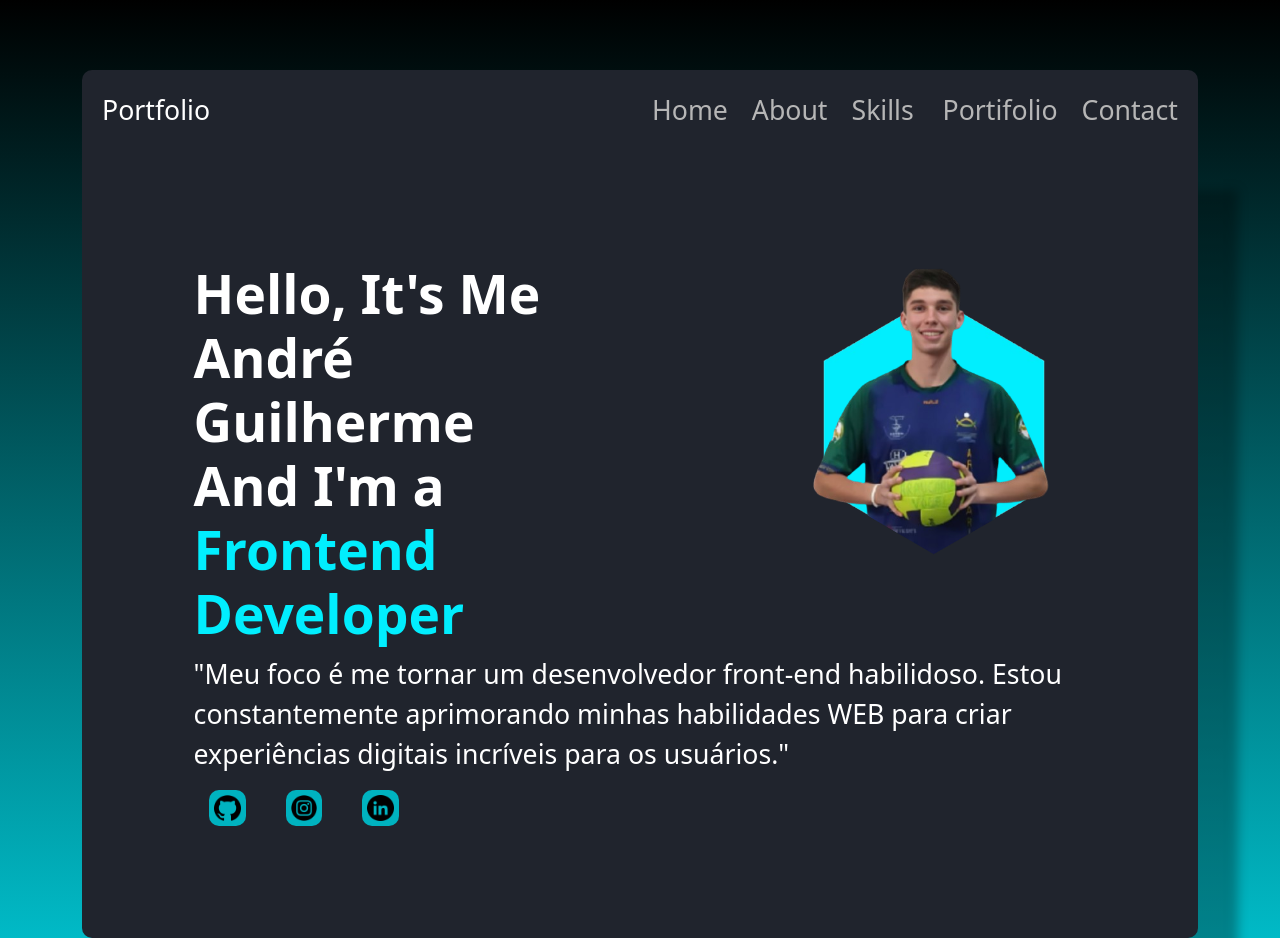
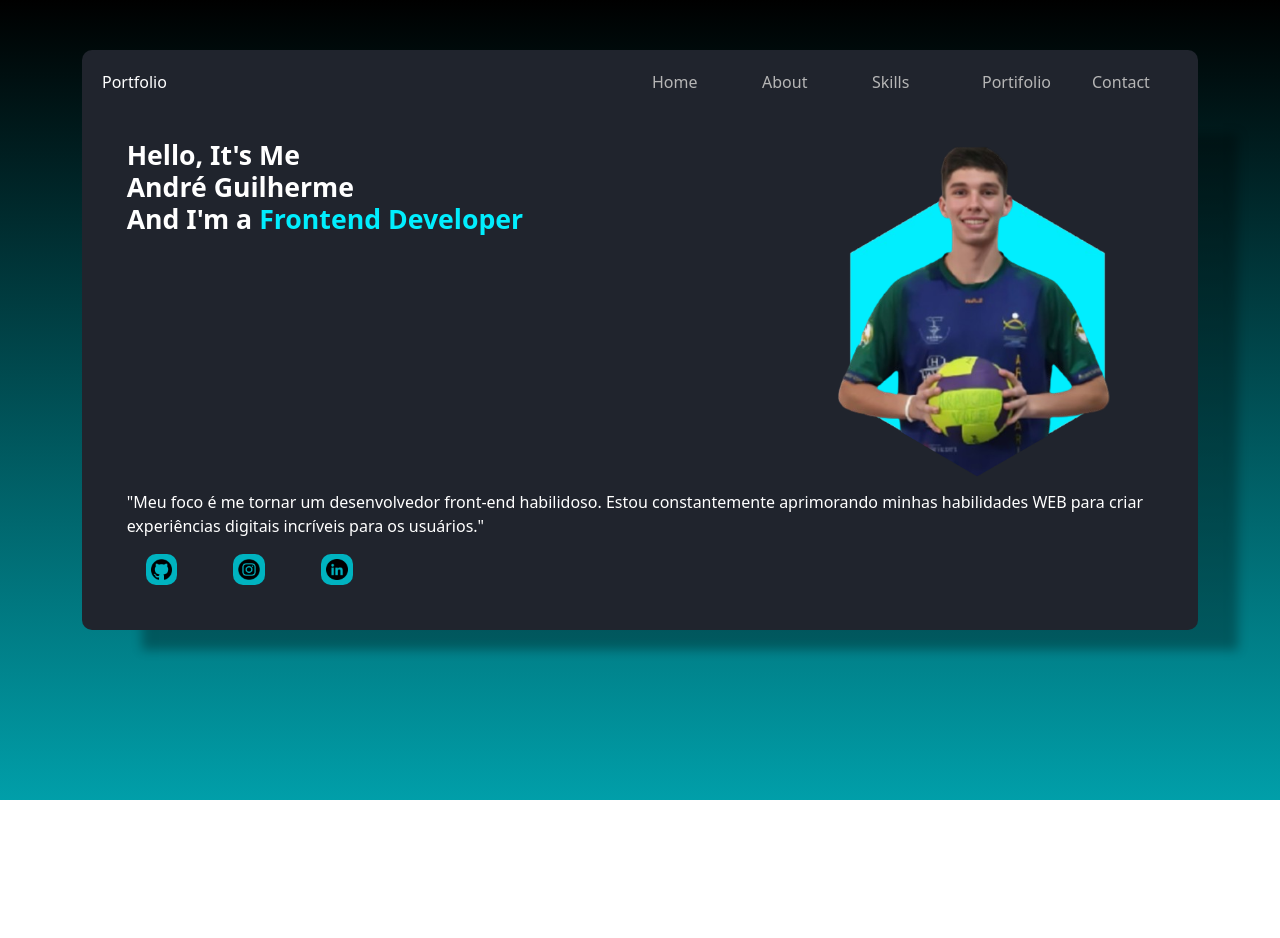
Before and after one commit to dev-andree/-andre-s-portfolio, a plain HTML site: page index.html in a window 1280 px wide. After the commit the page ends 800 px from the top, so only its background shows below. Drawn offline with nearby package versions, Linux system fonts and the light colour scheme.

Commit message:
Correção proporção

```diff
--- a/assets/CSS/portifolio_style.css
+++ b/assets/CSS/portifolio_style.css
@@ -37,7 +37,7 @@ nav ul li a {
 }
 
 .name {
-    font-size: 1.5em;
+    font-size: 1em;
 }
 
 .left {
@@ -50,7 +50,7 @@ nav ul li a {
 
 .nav_bar{
     color: rgb(182, 182, 182);
-    font-size: 1.5em;
+    font-size: 1em;
 }
 
 .nav_bar:hover{
--- a/assets/CSS/style.css
+++ b/assets/CSS/style.css
@@ -12,8 +12,8 @@ header{
     border-top-right-radius: 10px;
     padding: 20px;
     position: relative;
-    top: 70px;
-    font-size: 20pt;
+    top: 50px;
+    font-size: 12pt;
 }
 
 a{
@@ -34,16 +34,16 @@ section{
     box-shadow:
     50px 30px 10px -10px rgba(0, 0, 0, 0.303);
     position: relative;
-    top: 70px;
-    padding: 10%;
+    top: 30px;
+    padding: 4%;
 }
 
 h1{
-    font-size: 40pt;
+    font-size: 20pt;
 }
 
 p{
-    font-size: 20pt;
+    font-size: 12pt;
 }
 
 img{
@@ -53,7 +53,7 @@ img{
 }
 
 .links{
-    width: 70%;
+    width: 50%;
     background-color: #00b3c0;
     border-radius: 10px;
     padding: 5px;
```
